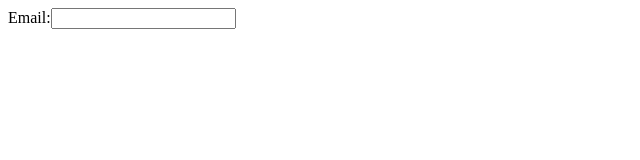
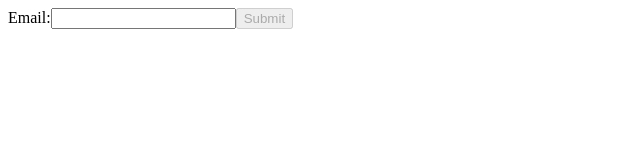
Before and after one commit to bobbyDeepak1415/React_Hooks, a React (Vite) app: page / in a window 1280 px wide. Shown: the top 160 px of the page, without its empty margins (0-640 px from the left). Built offline with nearby package versions, Linux system fonts and the light colour scheme.

Commit message:
setup done

```diff
--- a/src/FormValidation/Form2.jsx
+++ b/src/FormValidation/Form2.jsx
@@ -54,17 +54,24 @@ const Form2 = () => {
     });
   };
 
+  const isFormInvalid =
+    !formData.email || !formData.password || error.email || error.password;
+
   return (
     <div>
       <form>
         <label>Email:</label>
         <input
-          // onBlur={handleBlur}
+          onBlur={handleBlur}
           name="email"
           value={formData.email}
           onChange={handleChange}
         />
-        {touched.email && error.email && <p style={{ color: "red" }}>{error.email}</p>}
+        {touched.email && error.email && (
+          <p style={{ color: "red" }}>{error.email}</p>
+        )}
+
+        <button disabled={isFormInvalid}>Submit</button>
       </form>
     </div>
   );
```
